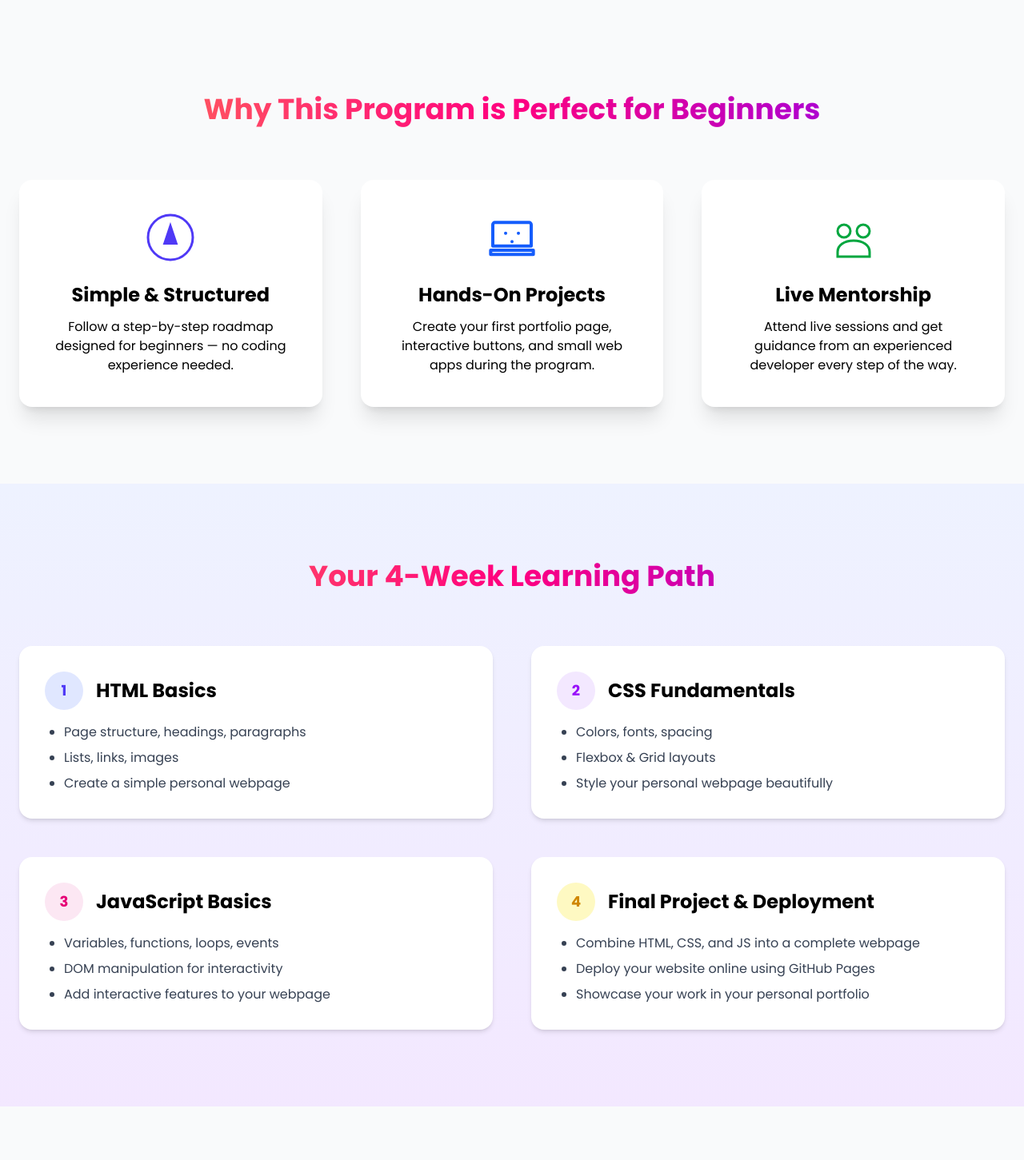
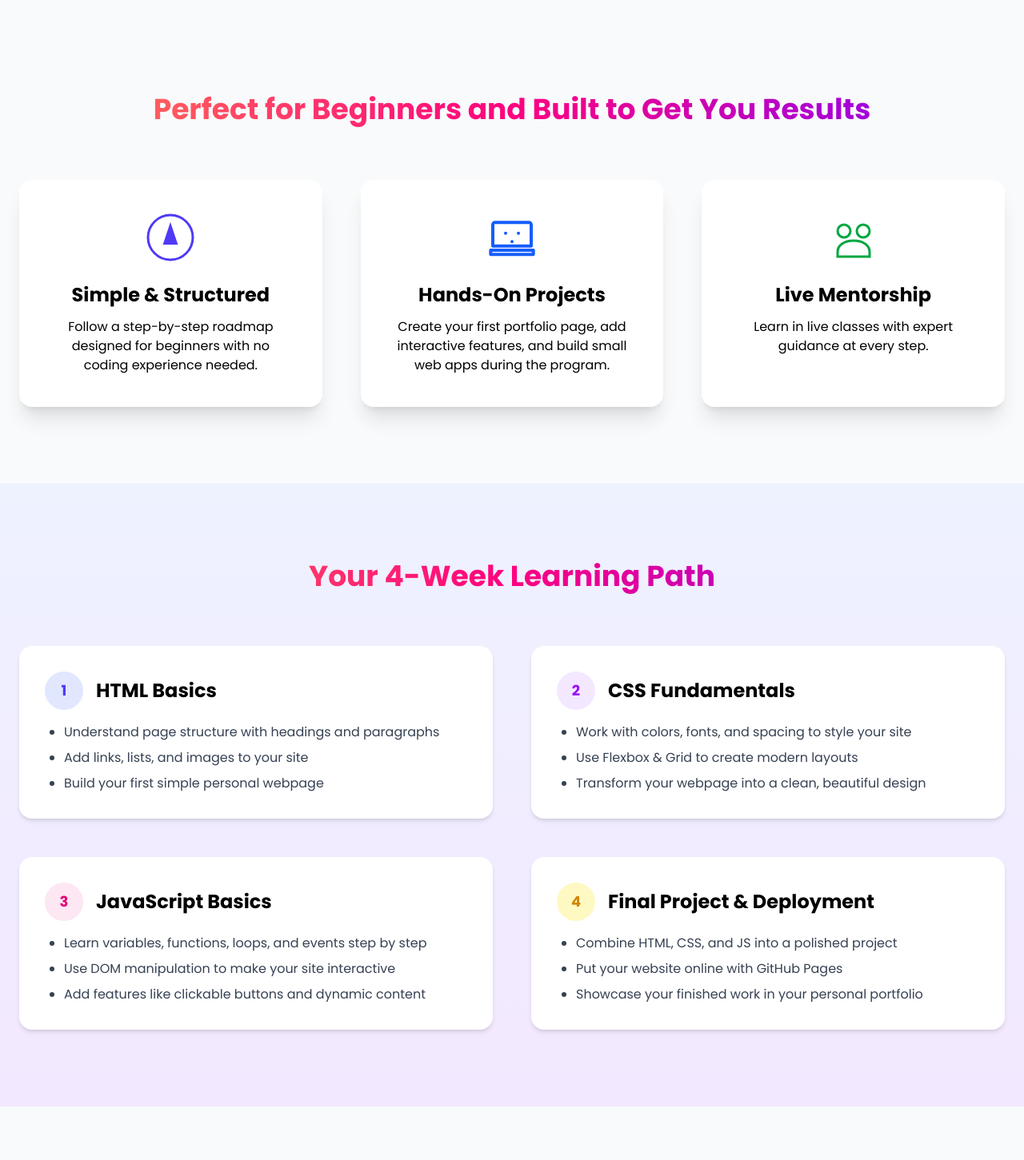
Before and after one commit to akineni/first-website-in-30-days, a Next.js app: page / in a window 1280 px wide. Shown: the part 779-2230 px from the top of the page at 80% size. Built offline with nearby package versions, Linux system fonts and the light colour scheme.

Commit message:
Refine content

```diff
--- a/components/Curriculum.tsx
+++ b/components/Curriculum.tsx
@@ -6,9 +6,9 @@ const weeks = [
         title: "HTML Basics",
         color: "bg-indigo-100 text-indigo-600",
         topics: [
-            "Page structure, headings, paragraphs",
-            "Lists, links, images",
-            "Create a simple personal webpage",
+            "Understand page structure with headings and paragraphs",
+            "Add links, lists, and images to your site",
+            "Build your first simple personal webpage",
         ],
     },
     {
@@ -16,9 +16,9 @@ const weeks = [
         title: "CSS Fundamentals",
         color: "bg-purple-100 text-purple-600",
         topics: [
-            "Colors, fonts, spacing",
-            "Flexbox & Grid layouts",
-            "Style your personal webpage beautifully",
+            "Work with colors, fonts, and spacing to style your site",
+            "Use Flexbox & Grid to create modern layouts",
+            "Transform your webpage into a clean, beautiful design",
         ],
     },
     {
@@ -26,9 +26,9 @@ const weeks = [
         title: "JavaScript Basics",
         color: "bg-pink-100 text-pink-600",
         topics: [
-            "Variables, functions, loops, events",
-            "DOM manipulation for interactivity",
-            "Add interactive features to your webpage",
+            "Learn variables, functions, loops, and events step by step",
+            "Use DOM manipulation to make your site interactive",
+            "Add features like clickable buttons and dynamic content",
         ],
     },
     {
@@ -36,9 +36,9 @@ const weeks = [
         title: "Final Project & Deployment",
         color: "bg-yellow-100 text-yellow-600",
         topics: [
-            "Combine HTML, CSS, and JS into a complete webpage",
-            "Deploy your website online using GitHub Pages",
-            "Showcase your work in your personal portfolio",
+            "Combine HTML, CSS, and JS into a polished project",
+            "Put your website online with GitHub Pages",
+            "Showcase your finished work in your personal portfolio",
         ],
     },
 ];
--- a/components/FinalCTA.tsx
+++ b/components/FinalCTA.tsx
@@ -43,13 +43,13 @@ export default function FinalCTA() {
             {/* Content */}
             <div className="relative z-10 container mx-auto px-6">
                 <h2 className="text-4xl md:text-5xl font-extrabold mb-6 leading-tight">
-                    Ready to Launch Your Coding Journey?
+                    Ready to Start Your Coding Journey?
                 </h2>
 
                 <p className="text-lg md:text-xl mb-10 max-w-2xl mx-auto">
-                    In just <span className="font-bold">30 days</span>, you’ll go from zero
-                    to building your own real website. Don’t just watch others create the
-                    web — <span className="underline">become the creator</span>.
+                    In just <span className="font-bold">30 days</span>, you'll go from
+                    beginner to building your own real website.
+                    Don't just browse the web; <span className="underline">create it</span>.
                 </p>
 
                 <a
@@ -60,8 +60,7 @@ export default function FinalCTA() {
                 </a>
 
                 <p className="mt-6 text-sm opacity-90">
-                    Limited free spots available for the first 2 days — after that,
-                    enrollment closes.
+                    Spots are limited. Don't miss your chance to start learning.
                 </p>
             </div>
         </section>
--- a/components/Header.tsx
+++ b/components/Header.tsx
@@ -34,11 +34,10 @@ export default function Header() {
             {/* Main content */}
             <div className="container mx-auto px-6 text-center relative z-10">
                 <h1 className="text-4xl md:text-5xl lg:text-6xl font-extrabold mb-6 max-w-3xl mx-auto leading-tight md:leading-16 bg-clip-text text-transparent bg-gradient-to-r from-pink-300 via-rose-300 to-orange-300 animate-gradient-text">
-                    Build Your First Website in Just 30 Days — No Experience Needed!
+                    Build Real Websites in 30 Days. No Experience Needed.
                 </h1>
                 <p className="text-base md:text-lg lg:text-xl mb-10 max-w-2xl mx-auto leading-relaxed text-gray-100">
-                    Learn HTML, CSS, and JavaScript through live sessions and hands-on
-                    projects. Start your journey to becoming a web developer today!
+                    Master HTML, CSS, and JavaScript with real classes and projects and kickstart your web developer journey today.
                 </p>
                 <a
                     href="#register"
--- a/components/Projects.tsx
+++ b/components/Projects.tsx
@@ -19,8 +19,7 @@ export default function Projects() {
 						<div className="p-6">
 							<h3 className="font-bold text-2xl mb-2">Personal Webpage</h3>
 							<p>
-								Create a clean, professional personal webpage to showcase your
-								skills.
+								Build a clean, professional personal webpage that introduces you and showcases your skills.
 							</p>
 						</div>
 					</div>
@@ -34,7 +33,7 @@ export default function Projects() {
 						/>
 						<div className="p-6">
 							<h3 className="font-bold text-2xl mb-2">Interactive Elements</h3>
-							<p>Add buttons, forms, and interactive features using JavaScript.</p>
+							<p>Bring your site to life with buttons, forms, and interactive elements powered by JavaScript.</p>
 						</div>
 					</div>
 
@@ -48,8 +47,7 @@ export default function Projects() {
 						<div className="p-6">
 							<h3 className="font-bold text-2xl mb-2">Deployed Website</h3>
 							<p>
-								Deploy your fully functional webpage online and make it public
-								for potential employers or friends.
+								Deploy your finished website to the internet so friends, clients, and employers can see it live.
 							</p>
 						</div>
 					</div>
--- a/components/RegisterCTA.tsx
+++ b/components/RegisterCTA.tsx
@@ -7,11 +7,11 @@ export default function RegisterCTA() {
       className="py-24 px-6 text-center bg-gray-100"
     >
       <h2 className="text-4xl font-extrabold mb-6 gradient-text">
-        Secure Your Spot Today!
+        Register Now and Start Building Websites in 30 Days
       </h2>
 
       <p className="text-lg mb-12 text-gray-700 max-w-2xl mx-auto">
-        Limited seats available. Start your journey to becoming a frontend developer.
+        Seats are limited. Take the first step toward becoming a frontend developer today.
       </p>
 
       <a
--- a/components/Testimonials.tsx
+++ b/components/Testimonials.tsx
@@ -2,11 +2,11 @@ import React from "react";
 
 const testimonials = [
     {
-        name: "Tunde O.",
-        role: "Beginner Student",
-        image: "https://randomuser.me/api/portraits/men/32.jpg",
+        name: "Esther Olusoga",
+        role: "Code Tutor",
+        image: "images/esther.jpg",
         border: "border-indigo-600",
-        text: "This 30-day course gave me the confidence to build my first website. Amazing mentorship!",
+        text: "Learning from Eniola was an amazing experience. He explains coding from the ground up and makes sure you truly understand every step until you can code on your own.",
     },
     {
         name: "Ada A.",
@@ -16,11 +16,11 @@ const testimonials = [
         text: "Live sessions and real projects made learning so much easier. I now have a working webpage!",
     },
     {
-        name: "Emeka N.",
-        role: "Junior Coder",
-        image: "https://randomuser.me/api/portraits/men/76.jpg",
+        name: "Fawaz Abdul",
+        role: "Software Engineer",
+        image: "images/fawaz.png",
         border: "border-yellow-500",
-        text: "In just 30 days, I went from zero knowledge to my first deployed website. Highly recommend!",
+        text: "Starting out as a coder can be overwhelming, but this program explains everything clearly and step by step. It's perfect for beginners who want to see real progress in 30 days.",
     },
 ];
 
@@ -29,7 +29,8 @@ export default function Testimonials() {
         <section className="bg-gradient-to-r from-indigo-600 to-purple-600 text-white py-24">
             <div className="container mx-auto px-6">
                 <h2 className="text-4xl font-extrabold text-center mb-16">
-                    What Students Say
+                    {/* What Students Say */}
+                    Trusted and Recommended by Others
                 </h2>
 
                 <div className="grid md:grid-cols-3 gap-12">
--- a/components/ValueProposition.tsx
+++ b/components/ValueProposition.tsx
@@ -5,7 +5,7 @@ export default function ValueProposition() {
     <section className="py-24 bg-gray-50">
       <div className="container mx-auto px-6">
         <h2 className="text-4xl font-extrabold text-center mb-16 gradient-text">
-          Why This Program is Perfect for Beginners
+          Perfect for Beginners and Built to Get You Results
         </h2>
 
         <div className="grid md:grid-cols-3 gap-12">
@@ -26,8 +26,7 @@ export default function ValueProposition() {
             </div>
             <h3 className="font-bold text-2xl mb-3">Simple & Structured</h3>
             <p>
-              Follow a step-by-step roadmap designed for beginners — no coding
-              experience needed.
+              Follow a step-by-step roadmap designed for beginners with no coding experience needed.
             </p>
           </div>
 
@@ -56,8 +55,7 @@ export default function ValueProposition() {
             </div>
             <h3 className="font-bold text-2xl mb-3">Hands-On Projects</h3>
             <p>
-              Create your first portfolio page, interactive buttons, and small
-              web apps during the program.
+              Create your first portfolio page, add interactive features, and build small web apps during the program.
             </p>
           </div>
 
@@ -82,8 +80,7 @@ export default function ValueProposition() {
             </div>
             <h3 className="font-bold text-2xl mb-3">Live Mentorship</h3>
             <p>
-              Attend live sessions and get guidance from an experienced
-              developer every step of the way.
+              Learn in live classes with expert guidance at every step.
             </p>
           </div>
         </div>
```
Also changed, not shown: components/FAQ.tsx (+6 -6 lines), components/Instructor.tsx (+14 -12 lines), public/images/esther.jpg (added), public/images/fawaz.png (added).
